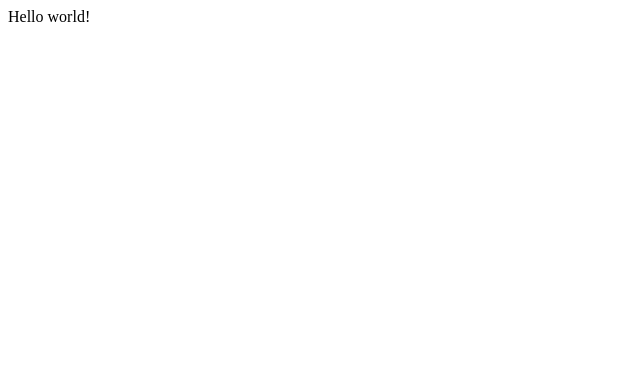
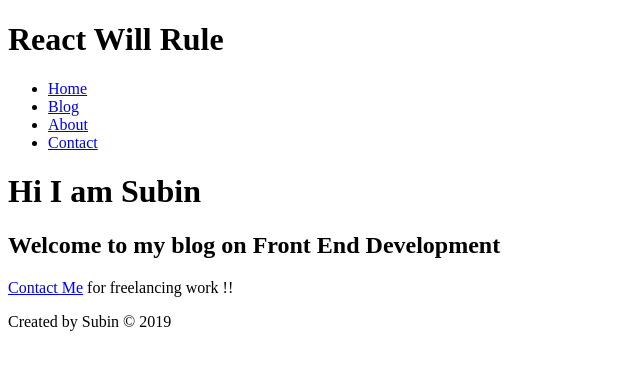
Before and after one commit to subinedge/MyBlog, a Gatsby site: page / in a window 1280 px wide. Shown: the whole page, without its empty margins (0-640 px from the left). Built offline with nearby package versions, Linux system fonts and the light colour scheme; Gatsby itself is replaced by a stand-in of ours.

Commit message:
Gatsby Blog - Added header footer and 4 pages

```diff
--- /dev/null
+++ b/src/components/footer.js
@@ -0,0 +1,11 @@
+import React from 'react'
+
+const Footer = ()=> {
+  return (
+    <footer>
+      Created by Subin &copy; 2019
+    </footer>
+  );
+}
+
+export default Footer;
--- /dev/null
+++ b/src/components/header.js
@@ -0,0 +1,20 @@
+import React from 'react';
+import {Link} from 'gatsby';
+
+const Header = ()=> {
+  return (
+    <header>
+      <h1>React Will Rule</h1>
+      <nav>
+        <ul>
+          <li><Link to="/">Home</Link></li>
+          <li><Link to="/blog">Blog</Link></li>
+          <li><Link to="/about">About</Link></li>
+          <li><Link to="/contact">Contact</Link></li>
+        </ul>
+      </nav>
+    </header>
+  );
+}
+
+export default Header;
--- a/src/pages/index.js
+++ b/src/pages/index.js
@@ -1,3 +1,25 @@
 import React from "react"
+import {Link} from 'gatsby'
+import Footer from '../components/footer';
+import Header from '../components/header';
 
-export default () => <div>Hello world!</div>
+const IndexPage = () => {
+  return(
+    <div>
+      <Header/>
+      <h1>Hi I am Subin</h1>
+      <h2>Welcome to my blog on Front End Development</h2>
+
+      {/* old way to link between pages, as this will reload entire page onclick
+
+      <p> <a href="/contact">Contact Me</a> for freelancing work !! </p> */}
+
+      {/* importing link and using it will not refresh the page */}
+
+      <p> <Link to="/contact">Contact Me</Link> for freelancing work !! </p>
+      <Footer />
+    </div>
+  );
+}
+
+export default IndexPage;
```
Also changed, not shown: src/pages/about.js (added, +16 -0 lines), src/pages/blog.js (added, +16 -0 lines), src/pages/contact.js (added, +19 -0 lines).
